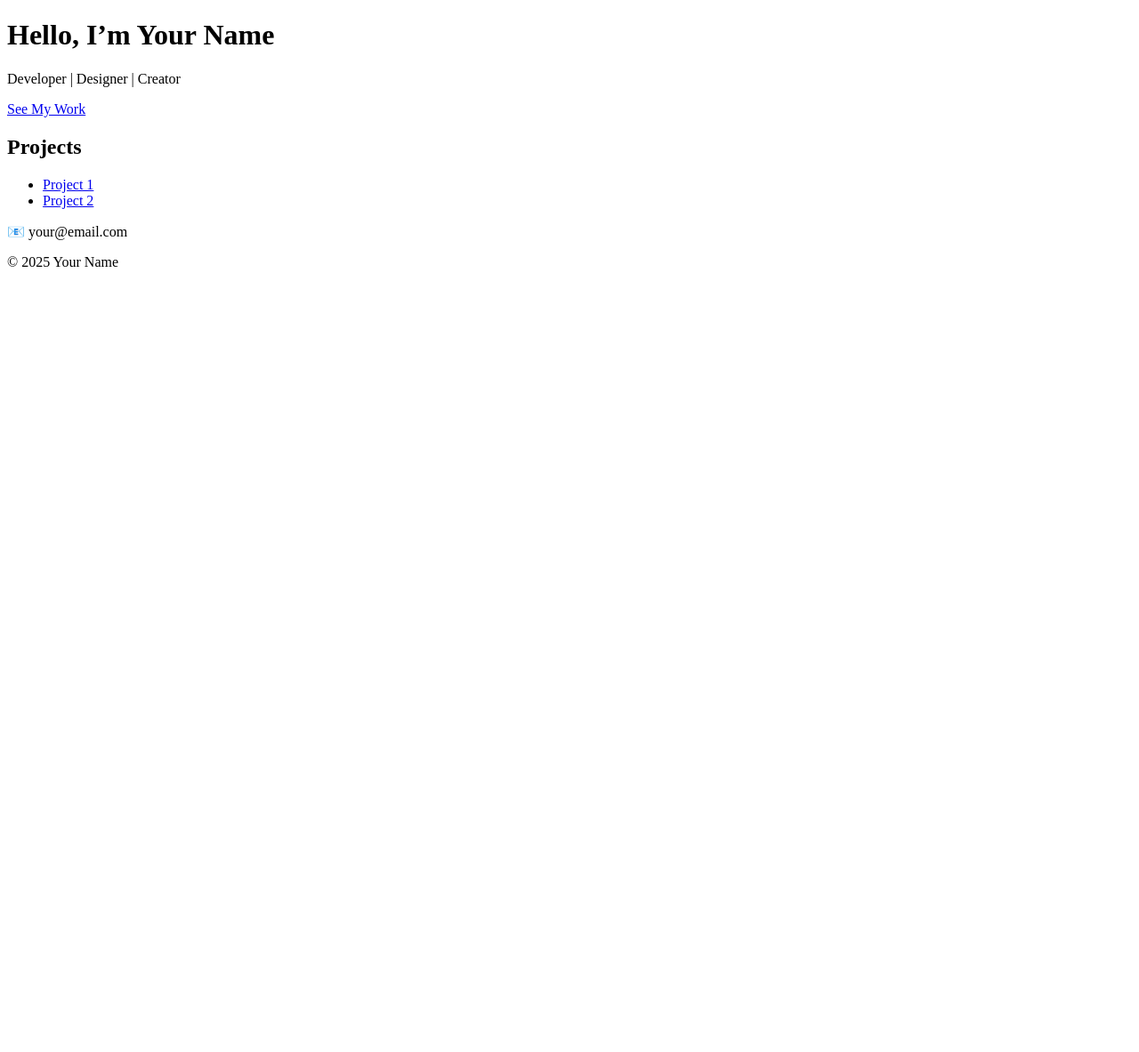
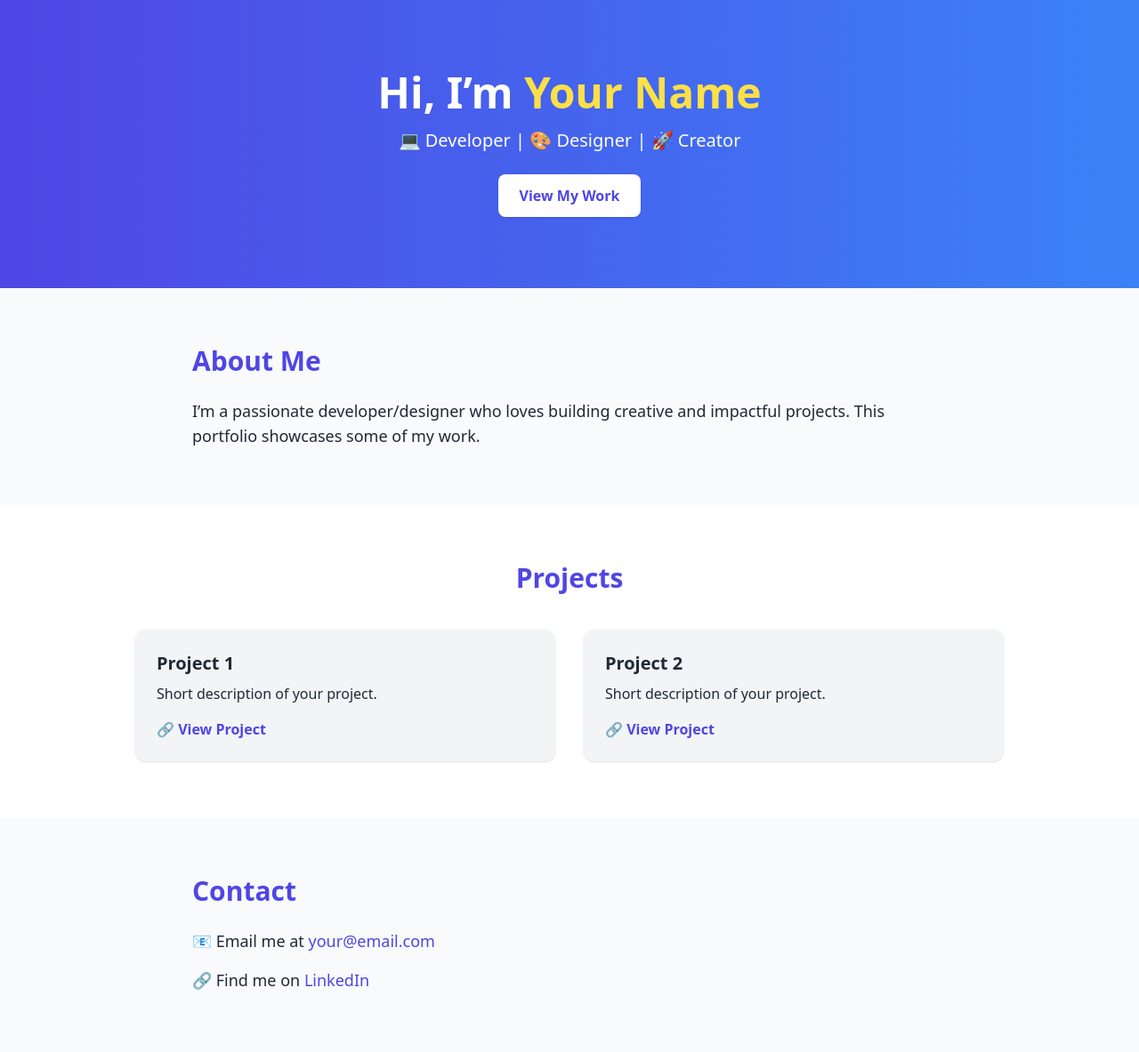
Before and after one commit to raihanwidia/raihanwidia.github.io, a plain HTML site: page index.html in a window 1280 px wide. Shown: the top 1183 px of the page at 89% size. Before the commit the page ends 800 px from the top, so only its background shows below. Drawn offline with nearby package versions, Linux system fonts and the light colour scheme.

Commit message:
Update index.html

```diff
--- a/index.html
+++ b/index.html
@@ -1,28 +1,63 @@
 <!DOCTYPE html>
-<html>
+<html lang="en">
 <head>
-  <meta charset="UTF-8">
+  <meta charset="UTF-8" />
+  <meta name="viewport" content="width=device-width, initial-scale=1.0" />
   <title>Your Name | Portfolio</title>
-  <link rel="stylesheet" href="style.css">
+  <script src="https://cdn.tailwindcss.com"></script>
 </head>
-<body>
-  <header>
-    <h1>Hello, I’m Your Name</h1>
-    <p>Developer | Designer | Creator</p>
-    <a href="#projects">See My Work</a>
+<body class="bg-gray-50 text-gray-800">
+
+  <!-- Hero Section -->
+  <header class="bg-gradient-to-r from-indigo-600 to-blue-500 text-white text-center py-20">
+    <h1 class="text-4xl md:text-5xl font-bold">Hi, I’m <span class="text-yellow-300">Your Name</span></h1>
+    <p class="mt-4 text-lg md:text-xl">💻 Developer | 🎨 Designer | 🚀 Creator</p>
+    <a href="#projects" class="mt-6 inline-block bg-white text-indigo-600 font-semibold px-6 py-3 rounded-lg shadow hover:bg-gray-100 transition">
+      View My Work
+    </a>
   </header>
 
-  <section id="projects">
-    <h2>Projects</h2>
-    <ul>
-      <li><a href="#">Project 1</a></li>
-      <li><a href="#">Project 2</a></li>
-    </ul>
+  <!-- About Section -->
+  <section id="about" class="max-w-4xl mx-auto px-6 py-16">
+    <h2 class="text-3xl font-bold text-indigo-600 mb-6">About Me</h2>
+    <p class="text-lg">
+      I’m a passionate developer/designer who loves building creative and impactful projects.
+      This portfolio showcases some of my work.
+    </p>
   </section>
 
-  <footer>
-    <p>📧 your@email.com</p>
-    <p>© 2025 Your Name</p>
+  <!-- Projects Section -->
+  <section id="projects" class="bg-white py-16">
+    <div class="max-w-5xl mx-auto px-6">
+      <h2 class="text-3xl font-bold text-indigo-600 mb-10 text-center">Projects</h2>
+      <div class="grid md:grid-cols-2 gap-8">
+        <!-- Card 1 -->
+        <div class="bg-gray-100 rounded-xl shadow p-6 hover:shadow-lg transition">
+          <h3 class="text-xl font-semibold mb-2">Project 1</h3>
+          <p class="mb-4">Short description of your project.</p>
+          <a href="#" target="_blank" class="text-indigo-600 font-semibold hover:underline">🔗 View Project</a>
+        </div>
+        <!-- Card 2 -->
+        <div class="bg-gray-100 rounded-xl shadow p-6 hover:shadow-lg transition">
+          <h3 class="text-xl font-semibold mb-2">Project 2</h3>
+          <p class="mb-4">Short description of your project.</p>
+          <a href="#" target="_blank" class="text-indigo-600 font-semibold hover:underline">🔗 View Project</a>
+        </div>
+      </div>
+    </div>
+  </section>
+
+  <!-- Contact Section -->
+  <section id="contact" class="max-w-4xl mx-auto px-6 py-16">
+    <h2 class="text-3xl font-bold text-indigo-600 mb-6">Contact</h2>
+    <p class="text-lg mb-4">📧 Email me at <a href="mailto:your@email.com" class="text-indigo-600 hover:underline">your@email.com</a></p>
+    <p class="text-lg">🔗 Find me on <a href="https://linkedin.com/in/yourusername" target="_blank" class="text-indigo-600 hover:underline">LinkedIn</a></p>
+  </section>
+
+  <!-- Footer -->
+  <footer class="bg-gray-100 text-center py-6 mt-10">
+    <p>© 2025 Your Name | Built with ❤️ using Tailwind & GitHub Pages</p>
   </footer>
+
 </body>
 </html>
```
